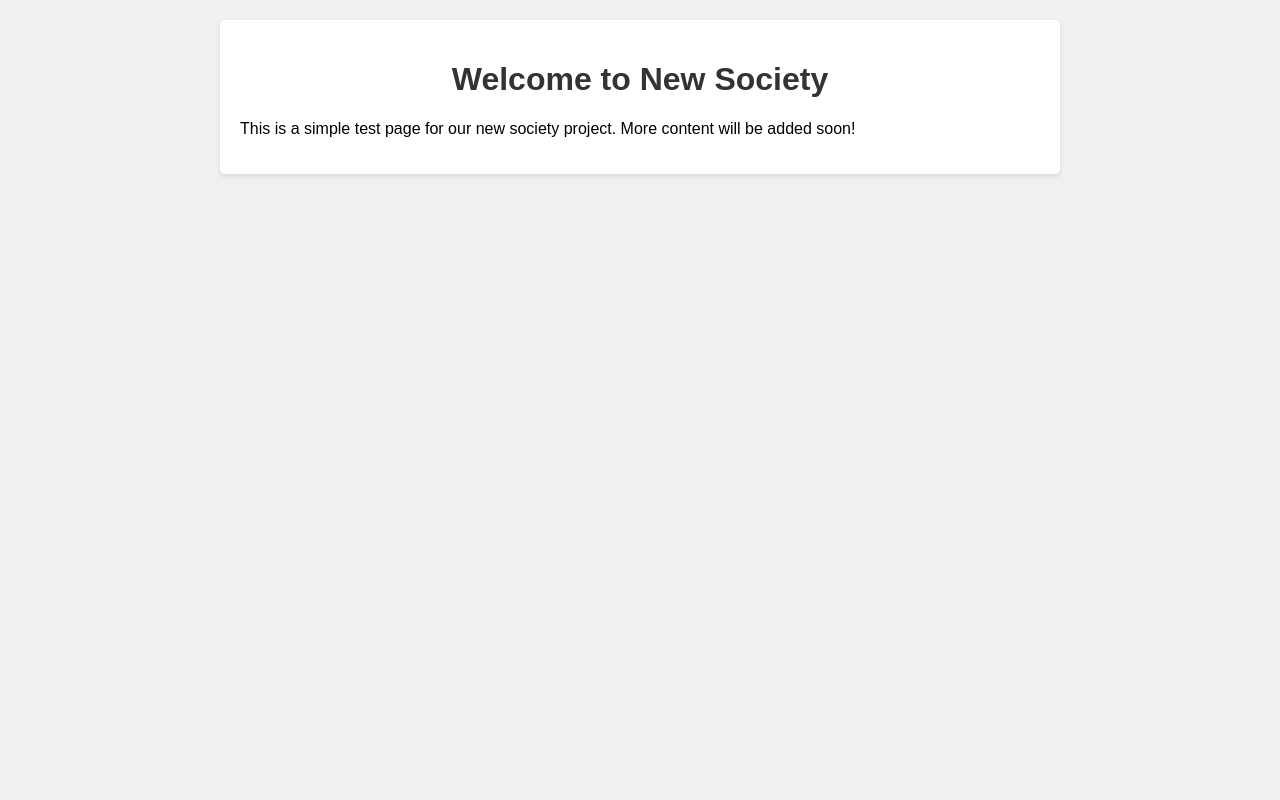
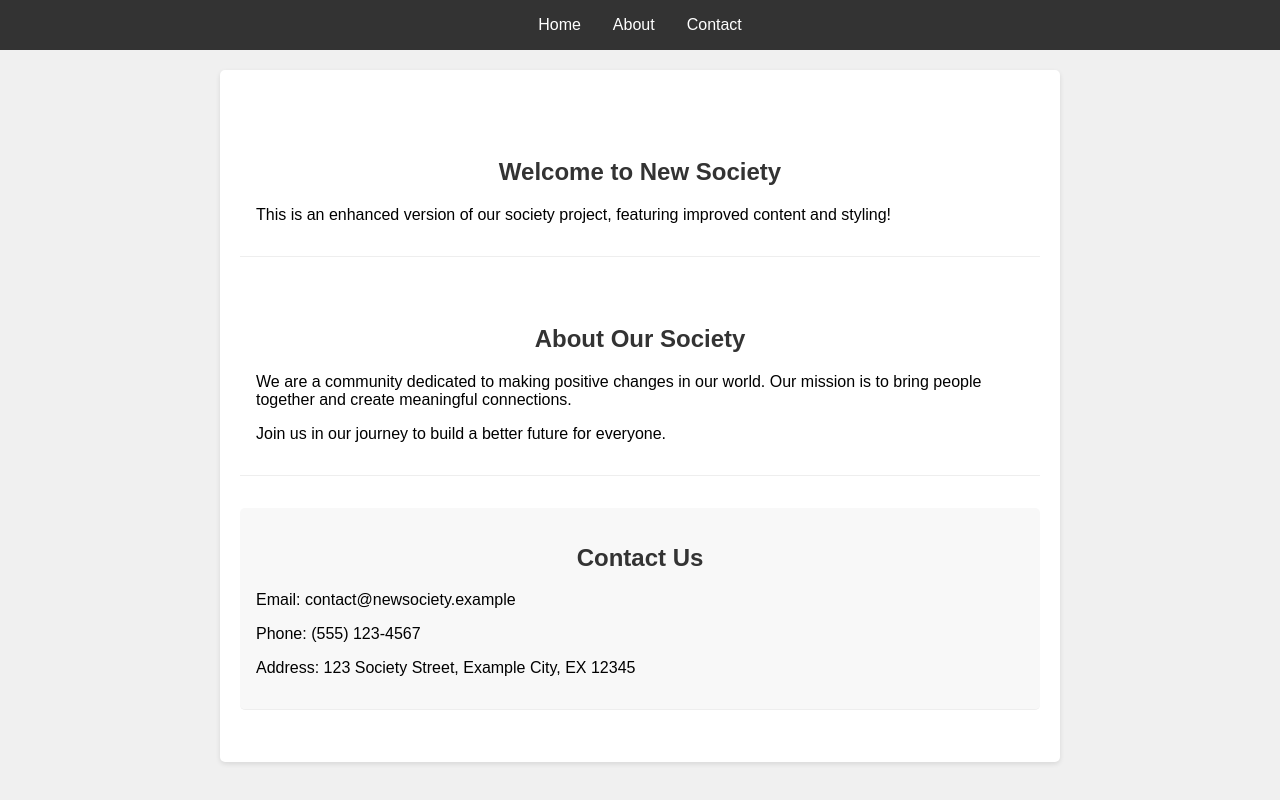
Before and after one commit to eberns1995/new-society-test-page, a plain HTML site: page index.html in a window 1280 px wide. Drawn offline with Linux system fonts and the light colour scheme.

Commit message:
Add more content and improve styling

```diff
--- a/index.html
+++ b/index.html
@@ -8,27 +8,77 @@
         body {
             font-family: Arial, sans-serif;
             margin: 0;
-            padding: 20px;
+            padding: 0;
             background-color: #f0f0f0;
+        }
+        nav {
+            background-color: #333;
+            padding: 1em;
+            color: white;
+        }
+        nav ul {
+            list-style: none;
+            padding: 0;
+            margin: 0;
+            display: flex;
+            justify-content: center;
+            gap: 2em;
+        }
+        nav a {
+            color: white;
+            text-decoration: none;
         }
         .container {
             max-width: 800px;
-            margin: 0 auto;
+            margin: 20px auto;
             background-color: white;
             padding: 20px;
             border-radius: 5px;
             box-shadow: 0 2px 5px rgba(0,0,0,0.1);
         }
-        h1 {
+        h1, h2 {
             color: #333;
             text-align: center;
+        }
+        .section {
+            margin: 2em 0;
+            padding: 1em;
+            border-bottom: 1px solid #eee;
+        }
+        .contact-info {
+            background-color: #f8f8f8;
+            padding: 1em;
+            border-radius: 5px;
+            margin-top: 2em;
         }
     </style>
 </head>
 <body>
+    <nav>
+        <ul>
+            <li><a href="#home">Home</a></li>
+            <li><a href="#about">About</a></li>
+            <li><a href="#contact">Contact</a></li>
+        </ul>
+    </nav>
     <div class="container">
-        <h1>Welcome to New Society</h1>
-        <p>This is a simple test page for our new society project. More content will be added soon!</p>
+        <section id="home" class="section">
+            <h1>Welcome to New Society</h1>
+            <p>This is an enhanced version of our society project, featuring improved content and styling!</p>
+        </section>
+
+        <section id="about" class="section">
+            <h2>About Our Society</h2>
+            <p>We are a community dedicated to making positive changes in our world. Our mission is to bring people together and create meaningful connections.</p>
+            <p>Join us in our journey to build a better future for everyone.</p>
+        </section>
+
+        <section id="contact" class="section contact-info">
+            <h2>Contact Us</h2>
+            <p>Email: contact@newsociety.example</p>
+            <p>Phone: (555) 123-4567</p>
+            <p>Address: 123 Society Street, Example City, EX 12345</p>
+        </section>
     </div>
 </body>
 </html>
```
